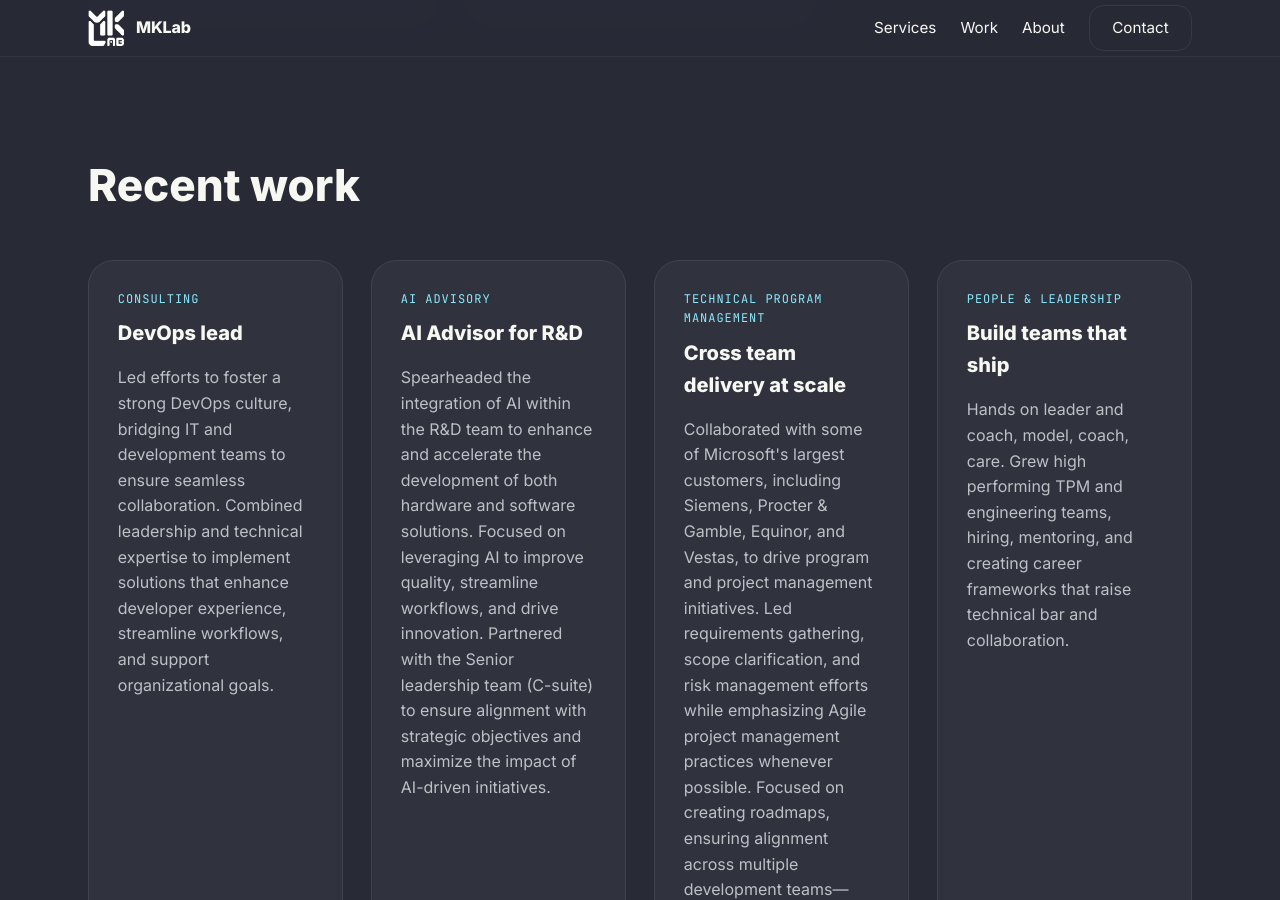
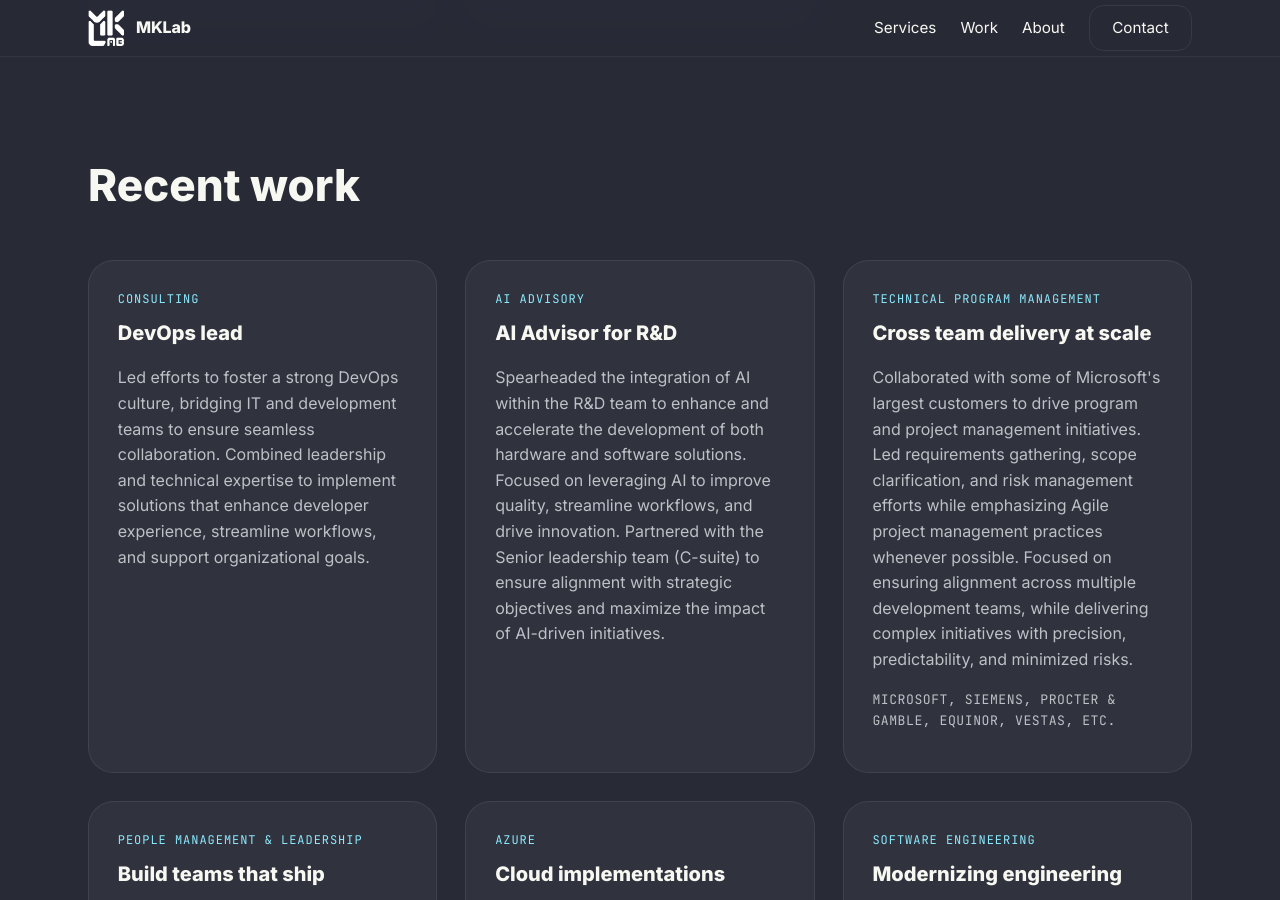
Before and after one commit to mklab-se/mklab-se.github.io, a Jekyll site: the page built from index.html, in a window 1280 px wide and 900 px high, scrolled down 1746 px. Built offline with Jekyll 4.4.1, drawn with Linux system fonts in a browser that asks for light colours; some of the changed text lies outside the part shown.

Commit message:
feat: Update grid layout for work section and enhance customer references in project descriptions

```diff
--- a/assets/css/site.css
+++ b/assets/css/site.css
@@ -270,7 +270,7 @@ header.site-header {
 }
 
 .grid--work {
-  grid-template-columns: repeat(auto-fit, minmax(15rem, 1fr));
+  grid-template-columns: repeat(auto-fit, minmax(min(100%, 20rem), 1fr));
 }
 
 .glass-card {
@@ -311,6 +311,15 @@ header.site-header {
 .card-list li {
   margin-bottom: 0.35rem;
   color: var(--color-muted);
+}
+
+.customers {
+  margin-top: 1rem;
+  font-size: 0.82rem;
+  font-family: 'JetBrains Mono', 'SFMono-Regular', Monaco, monospace;
+  letter-spacing: 0.04em;
+  color: var(--color-muted);
+  text-transform: uppercase;
 }
 
 .section--about .glass-card {
--- a/index.html
+++ b/index.html
@@ -101,27 +101,30 @@ homepage: true
       <article class="glass-card reveal">
         <div class="card-meta">Technical Program management</div>
         <h3>Cross team delivery at scale</h3>
-        <p class="text-muted">Collaborated with some of Microsoft's largest customers, including Siemens, Procter & Gamble, Equinor, and Vestas, to drive program and project management initiatives. Led requirements gathering, scope clarification, and risk management efforts while emphasizing Agile project management practices whenever possible. Focused on creating roadmaps, ensuring alignment across multiple development teams—both internal and customer teams—and delivering complex initiatives with precision, predictability, and minimized risks.</p>
+        <p class="text-muted">Collaborated with some of Microsoft's largest customers to drive program and project management initiatives. Led requirements gathering, scope clarification, and risk management efforts while emphasizing Agile project management practices whenever possible. Focused on ensuring alignment across multiple development teams, while delivering complex initiatives with precision, predictability, and minimized risks.</p>
+        <p class="customers">Microsoft, Siemens, Procter & Gamble, Equinor, Vestas, etc.</p>
       </article>
 
       <article class="glass-card reveal">
-        <div class="card-meta">People &amp; leadership</div>
+        <div class="card-meta">People Management & leadership</div>
         <h3>Build teams that ship</h3>
-        <p class="text-muted">Hands on leader and coach, model, coach, care. Grew high performing TPM and engineering teams, hiring, mentoring, and creating career frameworks that raise technical bar and collaboration.</p>
+        <p class="text-muted">Hands-on people leader embracing the mantra: model, coach, care. Worked closely with both Software Engineers and Technical Program Managers, fostering high-performing teams through mentorship, career development, and collaboration. Played a pivotal role in hiring efforts, including hiring 100+ technical professionals at Microsoft, often serving as the final interviewer to ensure we "raise the bar." Built teams by combining deep technical expertise with strong people management skills and a commitment to empowering individuals.</p>
+        <p class="customers">Microsoft</p>
       </article>
 
       <article class="glass-card reveal">
-        <div class="card-meta">Architecture</div>
-        <h3>Cloud platforms on Azure</h3>
-        <p class="text-muted">Designed secure and scalable platforms, modern APIs, event driven services, and data flows. Unblocked adoption, left reusable code and patterns that teams could build on.</p>
+        <div class="card-meta">Azure</div>
+        <h3>Cloud implementations</h3>
+        <p class="text-muted">I have been working with the cloud since Microsoft introduced Azure in 2010. Starting as part of the technical evangelism team, I helped explain the need for the cloud to early adopters. Over the years, I transitioned to delivering complex implementations and eventually leading engagements where we advised and implemented some of the largest Azure workloads globally. Throughout my career, I have adhered to Microsoft's best practices, ensuring high standards in code quality, architecture, and agile implementation processes, meeting the rigorous demands of companies like Microsoft.</p>
+        <p class="customers">Microsoft, IO Interactive, Kiloo, E.ON, Shell, BP, etc.</p>
       </article>
 
       <article class="glass-card reveal">
-        <div class="card-meta">Platform engineering</div>
-        <h3>Developer experience uplift</h3>
-        <p class="text-muted">Introduced golden paths, templates, and CI pipelines with strong observability. Shortened inner dev loop, reduced toil, and increased confidence in every deploy.</p>
-      </article>
-
+        <div class="card-meta">Software engineering</div>
+        <h3>Modernizing engineering</h3>
+        <p class="text-muted">I've been a coach, mentor, and manager of software engineers (SEs) and technical program managers (TPMs), helping them modernize their approaches and think beyond traditional methods. My focus has been on encouraging teams to embrace new ways of working, even when it feels challenging or unfamiliar.</p>
+        <p class="text-muted">This work often involves fostering collaboration and improving group dynamics, ensuring teams work better together. By addressing both process and technology, I help teams overcome technical and cultural challenges, enabling them to adopt best practices and become more productive, cohesive, and innovative.</p>
+        </article>
     </div>
   </div>
 </section>
```
